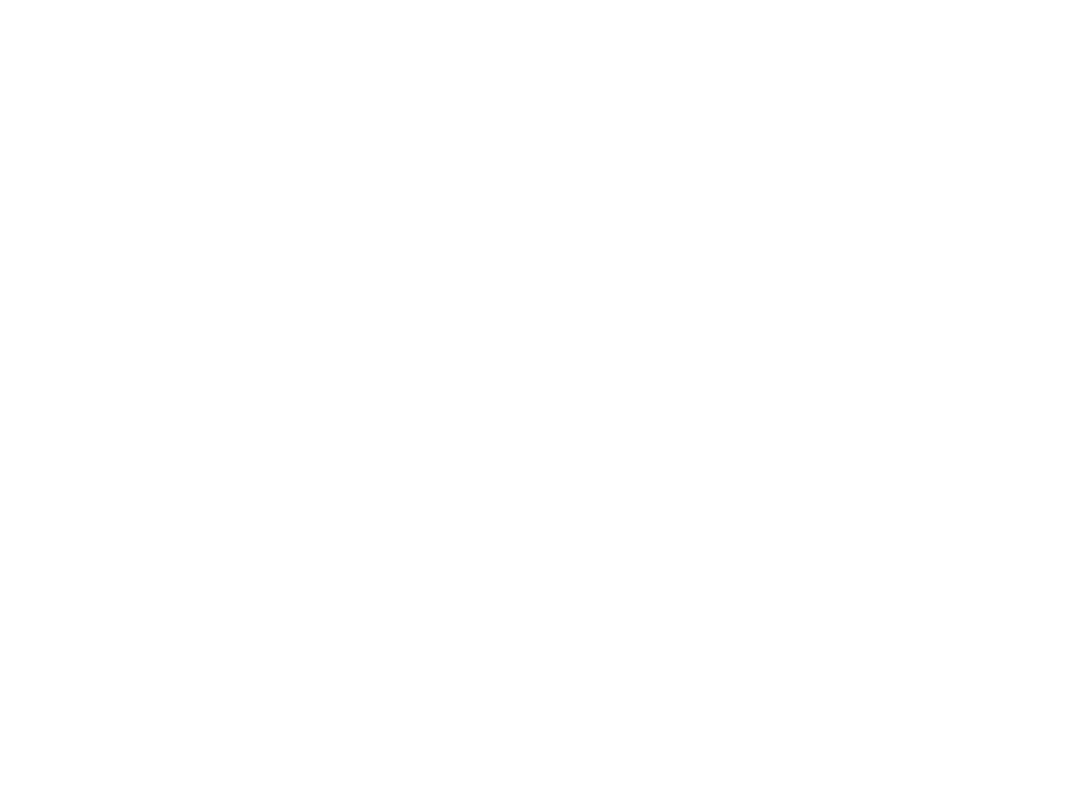
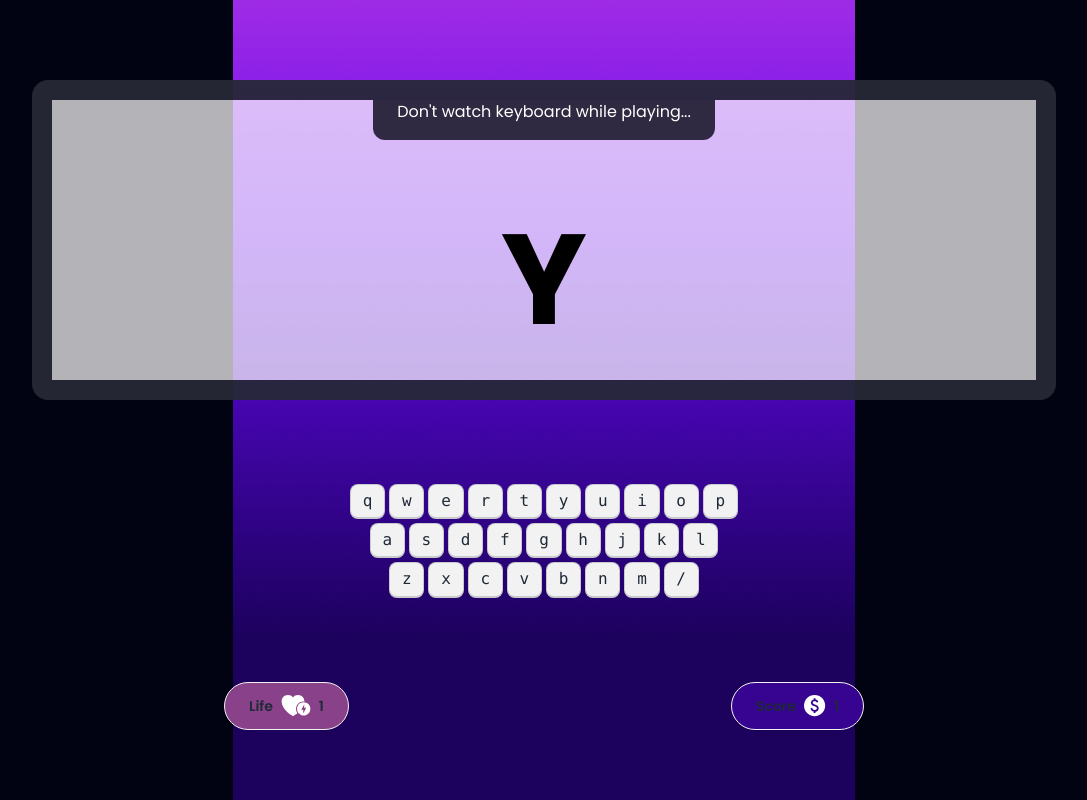
Before and after one commit to NiloyDas19/alpha-clash-pro, a plain HTML site: page index.html in a window 1280 px wide. Shown: the whole page, without its empty margins (96-1183 px from the left). Drawn offline with nearby package versions, Linux system fonts and the light colour scheme.

Commit message:
Second page completed

```diff
--- a/index.html
+++ b/index.html
@@ -15,16 +15,91 @@
 
 </head>
 
-<body>
-    <section class="home">
+<body class="font-poppins">
 
-    </section>
-    <section class="play-ground">
+    <main class="min-h-screen bg-[#010313] bg-[url(images/background.png)] bg-no-repeat bg-center">
 
-    </section>
-    <section class="scores">
+        <!-- Home Section -->
+        <section class="home text-white flex flex-col items-center justify-center min-h-screen hidden">
+            <div class="flex flex-col items-center gap-10">
+                <h1 class="text-9xl font-anton uppercase">ALPHABET CLASH</h1>
+                <p class="text-2xl">Unleash Your Keyboard Kung Fu : Press “Enter” to Play</p>
+                <button class="btn bg-white text-black">Play Now</button>
+            </div>
+        </section>
 
-    </section>
+        <!-- Play Ground Section -->
+        <section class="play-ground">
+            <div class="flex flex-col items-center gap-20 pt-20">
+                <!-- Screen -->
+                <div class="artboard artboard-horizontal phone-6 border-[20px] rounded-2xl border-[#010313CC] bg-[#FFFFFFB3]">
+                    <div class="flex justify-center">
+                        <p class="bg-[#2F2941] px-6 pb-4 rounded-b-xl text-white">Don't watch keyboard  while playing...</p>
+                    </div>
+                    <div class="flex justify-center items-center h-full">
+                        <p class="text-9xl text-black font-bold">Y</p>
+                    </div>
+                </div>
+
+                <!-- Keyboard -->
+                <div>
+                    <div class="flex justify-center gap-1 my-1 w-full">
+                        <kbd class="kbd">q</kbd>
+                        <kbd class="kbd">w</kbd>
+                        <kbd class="kbd">e</kbd>
+                        <kbd class="kbd">r</kbd>
+                        <kbd class="kbd">t</kbd>
+                        <kbd class="kbd">y</kbd>
+                        <kbd class="kbd">u</kbd>
+                        <kbd class="kbd">i</kbd>
+                        <kbd class="kbd">o</kbd>
+                        <kbd class="kbd">p</kbd>
+                    </div>
+                    <div class="flex justify-center gap-1 my-1 w-full">
+                        <kbd class="kbd">a</kbd>
+                        <kbd class="kbd">s</kbd>
+                        <kbd class="kbd">d</kbd>
+                        <kbd class="kbd">f</kbd>
+                        <kbd class="kbd">g</kbd>
+                        <kbd class="kbd">h</kbd>
+                        <kbd class="kbd">j</kbd>
+                        <kbd class="kbd">k</kbd>
+                        <kbd class="kbd">l</kbd>
+                    </div>
+                    <div class="flex justify-center gap-1 my-1 w-full">
+                        <kbd class="kbd">z</kbd>
+                        <kbd class="kbd">x</kbd>
+                        <kbd class="kbd">c</kbd>
+                        <kbd class="kbd">v</kbd>
+                        <kbd class="kbd">b</kbd>
+                        <kbd class="kbd">n</kbd>
+                        <kbd class="kbd">m</kbd>
+                        <kbd class="kbd">/</kbd>
+                    </div>
+                </div>
+
+                <!-- life score button -->
+                <div class="flex justify-between w-1/2 text-white">
+                    <button class="btn bg-[#894189] rounded-full px-6">
+                        Life
+                        <img src="images/Group 23.svg" alt="">
+                        <span>1</span>
+                    </button>
+                    <button class="btn bg-[#360490] rounded-full px-6">
+                        Score
+                        <img src="images/monetization_on.svg" alt="">
+                        <span>1</span>
+                    </button>
+                </div>
+            </div>
+        </section>
+
+        <!-- Scores Section -->
+        <section class="scores">
+
+        </section>
+    </main>
+
 </body>
 
 </html>
--- a/styles/style.css
+++ b/styles/style.css
@@ -1,5 +1,12 @@
 @import url('https://fonts.googleapis.com/css2?family=Poppins:ital,wght@0,100;0,200;0,300;0,400;0,500;0,600;0,700;0,800;0,900;1,100;1,200;1,300;1,400;1,500;1,600;1,700;1,800;1,900&display=swap');
+@import url('https://fonts.googleapis.com/css2?family=Anton&display=swap');
 
 .font-poppins {
     font-family: "Poppins", sans-serif;
 }
+
+.font-anton {
+    font-family: "Anton", sans-serif;
+    font-weight: 400;
+    font-style: normal;
+}
```
Also changed, not shown: images/Group 23.svg (added), images/monetization_on.svg (added).
